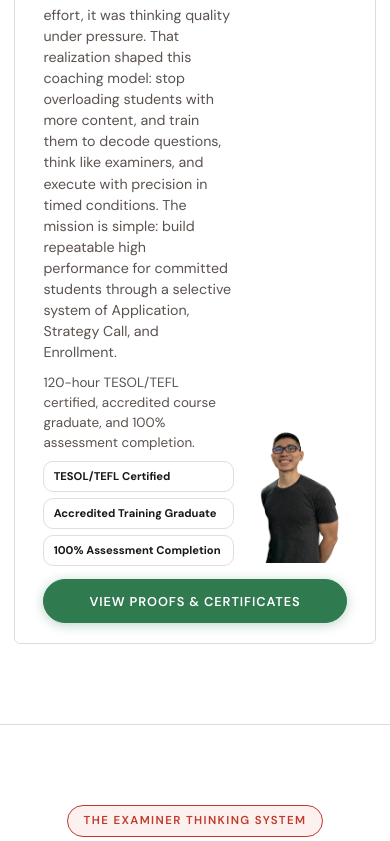
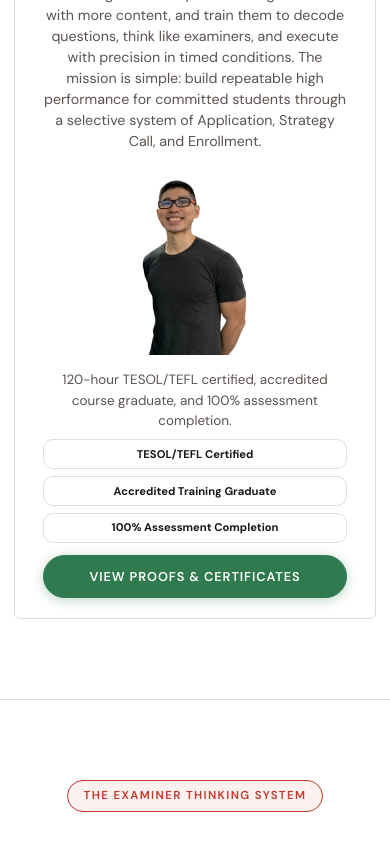
Before and after one commit to zakmero/bryan-coaching-site, a React (Vite) app: page / in a window 390 px wide. Shown: the part 2312-3153 px from the top of the page. Built offline with nearby package versions, Linux system fonts and the light colour scheme.

Commit message:
Center mobile story flow and stack image plus certificates

```diff
--- a/src/AppV2Original.jsx
+++ b/src/AppV2Original.jsx
@@ -117,6 +117,12 @@ const StoryVision = () => {
             with precision in timed conditions. The mission is simple: build repeatable high performance for committed students through a selective
             system of Application, Strategy Call, and Enrollment.
           </p>
+        </div>
+        <img
+          src={storyBryan}
+          alt="Bryan portrait"
+          className="v2-story-portrait"
+        />
         <div className="v2-story-authority-block" aria-label="Authority highlights">
           <div className="v2-story-authority-lead">
             120-hour TESOL/TEFL certified, accredited course graduate, and 100% assessment completion.
@@ -125,7 +131,6 @@ const StoryVision = () => {
             <div className="v2-story-authority-item">TESOL/TEFL Certified</div>
             <div className="v2-story-authority-item">Accredited Training Graduate</div>
             <div className="v2-story-authority-item">100% Assessment Completion</div>
-            </div>
           </div>
         </div>
         <button
@@ -138,11 +143,6 @@ const StoryVision = () => {
         >
           View Proofs & Certificates
         </button>
-        <img
-          src={storyBryan}
-          alt="Bryan portrait"
-          className="v2-story-portrait"
-        />
       </article>
 
         <div
--- a/src/indexV2.css
+++ b/src/indexV2.css
@@ -1090,30 +1090,27 @@ object {
   .v2-story-card {
     min-height: 0;
     padding-bottom: 1.25rem;
-    display: grid;
-    grid-template-columns: minmax(0, 1fr) clamp(96px, 30vw, 132px);
-    grid-template-areas:
-      "text image"
-      "button button";
-    column-gap: 0.7rem;
-    row-gap: 0.85rem;
-    align-items: start;
+    display: flex;
+    flex-direction: column;
+    align-items: stretch;
+    gap: 0.8rem;
   }
   .v2-story-text-stack {
-    grid-area: text;
     min-width: 0;
+    text-align: center;
   }
   .v2-story-text-stack > p {
     max-width: 100% !important;
     margin: 0 !important;
     font-size: 0.95rem;
     line-height: 1.52;
+    text-align: center;
   }
   .v2-story-authority-block {
-    grid-area: text;
     max-width: 100%;
-    margin-top: 0.6rem;
+    margin-top: 0.1rem;
     margin-bottom: 0;
+    text-align: center;
   }
   .v2-story-authority-lead {
     font-size: 0.9rem;
@@ -1125,32 +1122,27 @@ object {
     gap: 0.4rem;
   }
   .v2-story-authority-item {
-    text-align: left;
+    text-align: center;
     font-size: 0.74rem;
     padding: 0.42rem 0.58rem;
   }
   .v2-story-portrait {
-    grid-area: image;
     position: static;
-    width: 100%;
-    max-height: 170px;
-    justify-self: end;
-    align-self: end;
-    margin-bottom: 0.2rem;
-    margin-right: 0.1rem;
+    width: min(60vw, 220px);
+    max-height: 210px;
+    align-self: center;
+    margin: 0.1rem auto 0.15rem;
+    object-position: bottom center;
   }
   .v2-proof-trigger {
-    grid-area: button;
     margin-top: 0 !important;
+    width: 100%;
+    justify-content: center;
   }
   .v2-proof-grid {
     grid-template-columns: 1fr;
   }
   .v2-proof-link-btn {
-    width: 100%;
-    justify-content: center;
-  }
-  .v2-proof-trigger {
     width: 100%;
     justify-content: center;
   }
@@ -1199,8 +1191,7 @@ object {
   }
 
   .v2-story-card {
-    grid-template-columns: minmax(0, 1fr) 104px;
-    column-gap: 0.55rem;
+    gap: 0.7rem;
   }
 
   .v2-story-card p {
@@ -1216,7 +1207,7 @@ object {
   }
 
   .v2-story-portrait {
-    max-height: 142px;
-    margin-right: 0;
+    width: min(62vw, 200px);
+    max-height: 190px;
   }
 }
```
Lines whose indentation alone changed are shown as unchanged.
